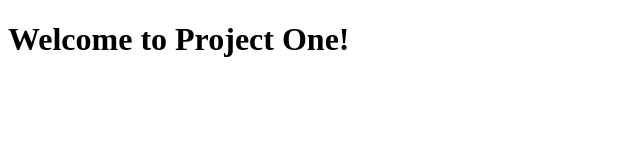
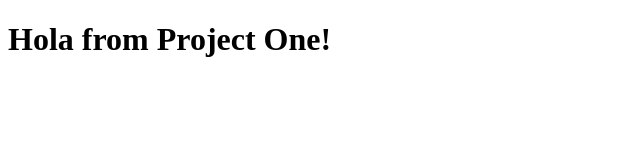
Before and after one commit to Travo100/project-one, a plain HTML site: page index.html in a window 1280 px wide. Shown: the whole page, without its empty margins (0-640 px from the left). Drawn offline with Linux system fonts and the light colour scheme.

Commit message:
Added Hola

```diff
--- a/index.html
+++ b/index.html
@@ -7,6 +7,6 @@
     <title>Document</title>
 </head>
 <body>
-    <h1>Welcome to Project One!</h1>
+    <h1>Hola from Project One!</h1>
 </body>
 </html>
```
